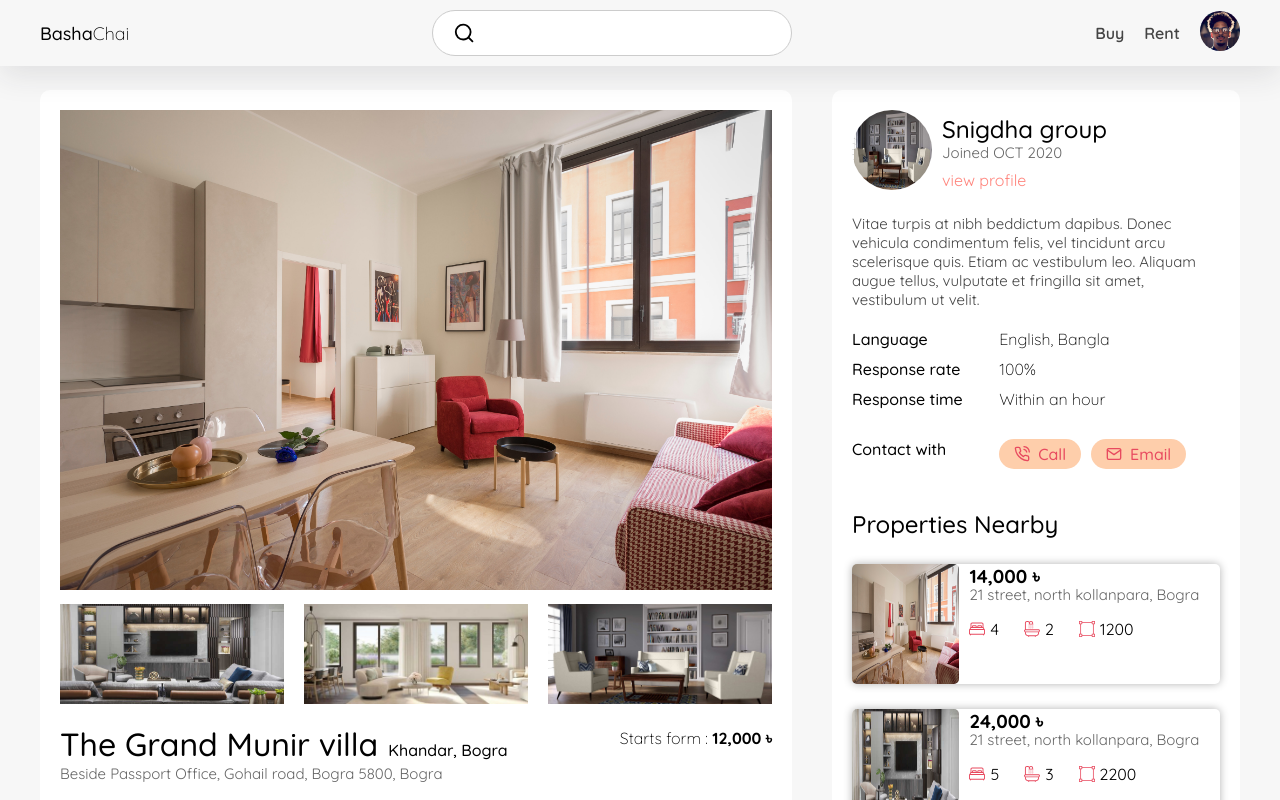
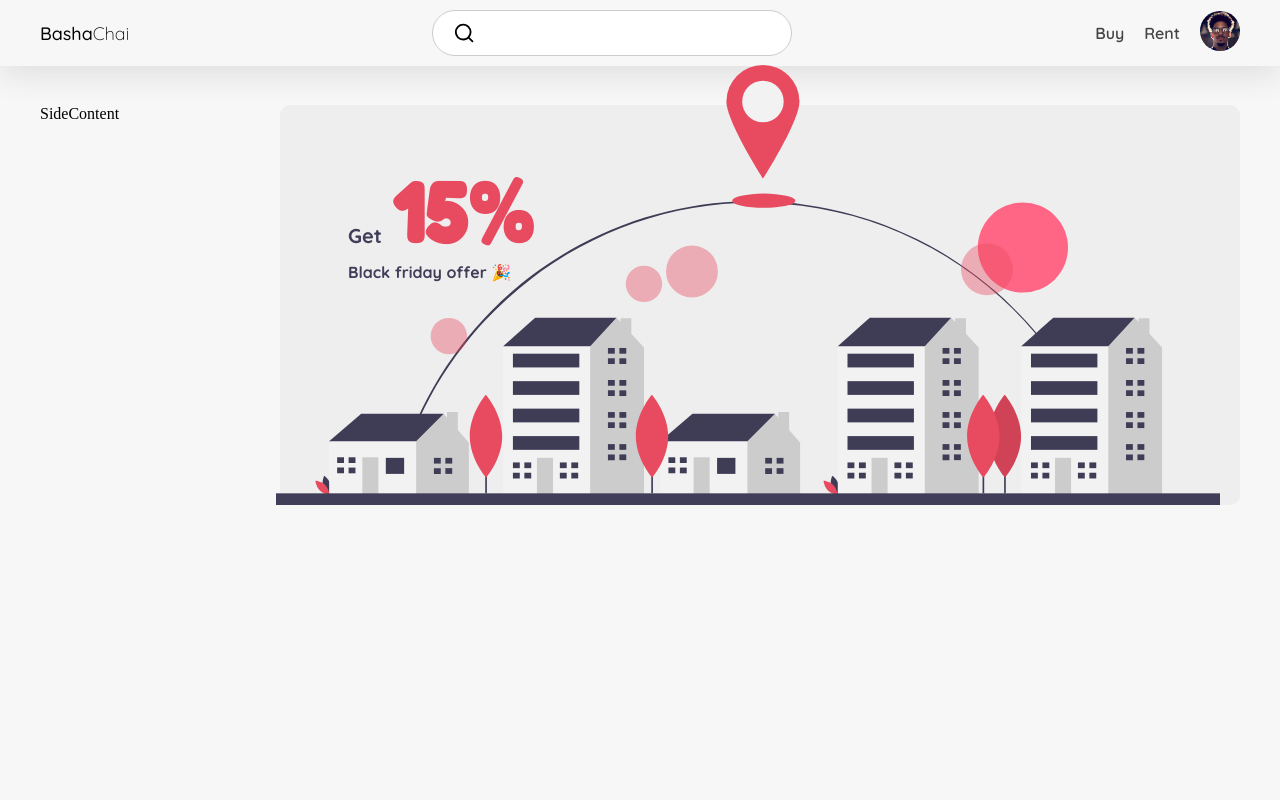
Before and after one commit to MizanurRahmann/Basha-Chai, a React (Create React App) app: page / in a window 1280 px wide. Shown: the top 800 px of the page. Built offline with nearby package versions, Linux system fonts and the light colour scheme.

Commit message:
ADD: banner ui.

```diff
--- a/public/index.html
+++ b/public/index.html
@@ -9,6 +9,8 @@
 
     <!-- GOOGLE FONT (Quicksand) -->
     <link href="https://fonts.googleapis.com/css2?family=Quicksand:wght@300;400;500;600;700&display=swap" rel="stylesheet">
+    <!-- GOOGLE FONT (Fredoka One) -->
+    <link href="https://fonts.googleapis.com/css2?family=Fredoka+One&display=swap" rel="stylesheet">
     <!-- FONTAWSOME CDN -->
     <link rel="stylesheet" href="https://use.fontawesome.com/releases/v5.8.1/css/all.css" integrity="sha384-50oBUHEmvpQ+1lW4y57PTFmhCaXp0ML5d60M1M7uH2+nqUivzIebhndOJK28anvf" crossorigin="anonymous" />
     <title>Basha Chai</title>
--- a/src/App.js
+++ b/src/App.js
@@ -8,6 +8,7 @@ import SignUp from './components/Auth/SignUp';
 import Footer from './components/Footer/Footer';
 import Flat from './components/Flat/Flat';
 import Navbar from './components/Navigation/Navbar';
+import FlatList from './components/FlatList/FlatList';
 
 function App() {
   return (
@@ -15,7 +16,8 @@ function App() {
       <Router>
         <Route exact path='/'>
             <Navbar />
-            <Flat />
+            {/* <Flat /> */}
+            <FlatList />
         </Route>
 
         <Route exact path='/items' component={Main} />
--- /dev/null
+++ b/src/Styles/FlatList.css
@@ -0,0 +1,18 @@
+.flatList{
+    margin-top: 85px; padding: 20px 40px;
+    display: flex; min-height: 100vh;
+}
+.sideContent{ width: 20%; }
+.mainContent{ width: 80%;}
+
+/*  ====== BANNER SECTION ====== */
+.banner{
+    height: 50vh; width: 100%;
+    background: #eee; margin-bottom: 10vh; border-radius: 10px;
+    position: relative;
+}
+.banner img{ float: right; height: 55vh; margin-top: -5vh; margin-right: 20px; border-bottom: 10px solid #413E59;}
+.banner .text{ position: absolute; top: 10%; left: 5%; padding: 20px;}
+.banner .text h1{ font-size: 10vh; font-family: var(--primary-font-bold); color: var(--primary-color-dark);}
+.banner .text h1 span{ margin-right: 10px; font-size: 20px; font-family: var(--primary-font); color: #413E59;}
+.banner .text h3{ font-size: 16px; font-family: var(--primary-font); color: #413E59;}
--- /dev/null
+++ b/src/components/FlatList/Banner.js
@@ -0,0 +1,16 @@
+import React from 'react';
+import bannerImage from './../../resources/banner-image.svg';
+
+function Banner() {
+    return (
+        <div className="banner">
+            <img src={bannerImage} alt="" height="100%"/>
+            <div className="text">
+                <h1><span>Get</span>15%</h1>
+                <h3>Black friday offer 🎉</h3>
+            </div>
+        </div>
+    )
+}
+
+export default Banner
--- /dev/null
+++ b/src/components/FlatList/FlatList.js
@@ -0,0 +1,19 @@
+import React from 'react';
+import Banner from './Banner';
+import '../../Styles/FlatList.css';
+import SideContent from './SideContent';
+
+function FlatList() {
+    return (
+        <div className="flatList">
+            <div className="sideContent">
+                <SideContent />
+            </div>
+            <div className="mainContent">
+                <Banner />
+            </div>
+        </div>
+    )
+}
+
+export default FlatList
--- /dev/null
+++ b/src/components/FlatList/SideContent.js
@@ -0,0 +1,11 @@
+import React from 'react'
+
+function SideContent() {
+    return (
+        <div>
+            SideContent
+        </div>
+    )
+}
+
+export default SideContent
--- a/src/index.css
+++ b/src/index.css
@@ -4,6 +4,7 @@
   --primary-color-light: #feceab;
   --text-color: #333;
   --primary-font: 'Quicksand', sans-serif;
+  --primary-font-bold: 'Fredoka One', cursive;
 }
 *{
   margin: 0; padding: 0;
```
Also changed, not shown: src/resources/banner-image.svg (added).
